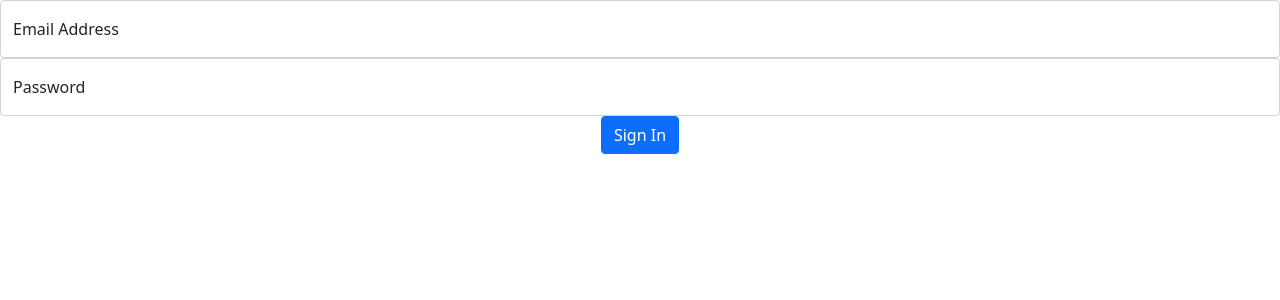
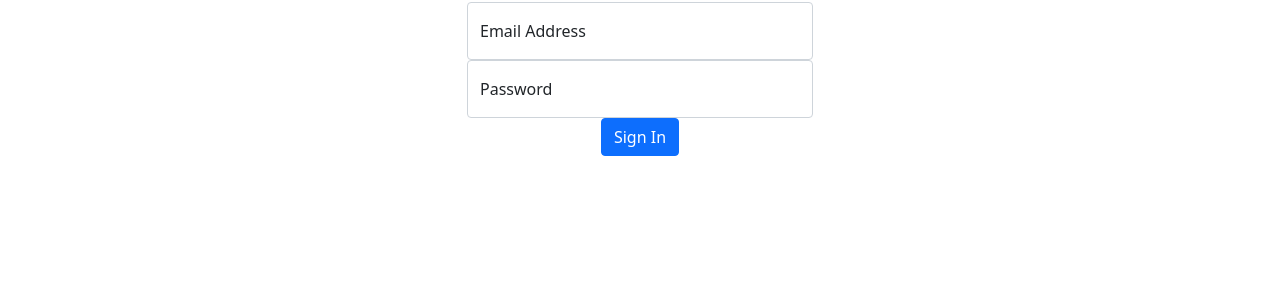
Before and after one commit to mayimee/assist, a PHP site: page /servprovlogin.php in a window 1280 px wide. Shown: the top 300 px of the page. Run offline with PHP 8.4, Linux system fonts and the light colour scheme.

Commit message:
changed style.css file to style_Marielle.css

```diff
--- a/css/style.css
+++ /dev/null
@@ -1 +0,0 @@
-/* No CSS */
--- /dev/null
+++ b/css/style_Marielle.css
@@ -0,0 +1,7 @@
+.formSignin
+{
+    width: 100%;
+    max-width: 350px;
+    padding:2px;
+    margin: auto;
+}
--- a/customerLogin.html
+++ b/customerLogin.html
@@ -9,7 +9,7 @@
     <!-- CSS only -->
     <link href="https://cdn.jsdelivr.net/npm/bootstrap@5.1.0/dist/css/bootstrap.min.css" rel="stylesheet" integrity="sha384-KyZXEAg3QhqLMpG8r+8fhAXLRk2vvoC2f3B09zVXn8CA5QIVfZOJ3BCsw2P0p/We" crossorigin="anonymous">
 
-    <link href="css/style.css" rel="stylesheet">
+    <link href="css/style_Marielle.css" rel="stylesheet">
 
 </head>
 <body class="text-center">
--- a/servprovform.php
+++ b/servprovform.php
@@ -38,6 +38,7 @@
     <link href="https://cdn.jsdelivr.net/npm/bootstrap@5.1.0/dist/css/bootstrap.min.css" rel="stylesheet" integrity="sha384-KyZXEAg3QhqLMpG8r+8fhAXLRk2vvoC2f3B09zVXn8CA5QIVfZOJ3BCsw2P0p/We" crossorigin="anonymous">
 
     <link href="css/style_Gi.css" rel="stylesheet">
+    <link href="css/style_Marielle.css" rel="stylesheet">
 </head>
 <body>
 
--- a/servprovlogin.php
+++ b/servprovlogin.php
@@ -9,7 +9,7 @@
     <!-- CSS only -->
     <link href="https://cdn.jsdelivr.net/npm/bootstrap@5.1.0/dist/css/bootstrap.min.css" rel="stylesheet" integrity="sha384-KyZXEAg3QhqLMpG8r+8fhAXLRk2vvoC2f3B09zVXn8CA5QIVfZOJ3BCsw2P0p/We" crossorigin="anonymous">
 
-    <link href="css/style.css" rel="stylesheet">
+    <link href="css/style_Marielle.css" rel="stylesheet">
 
 </head>
 <body class="text-center">
```
Also changed, not shown: public/style.sass (deleted).
